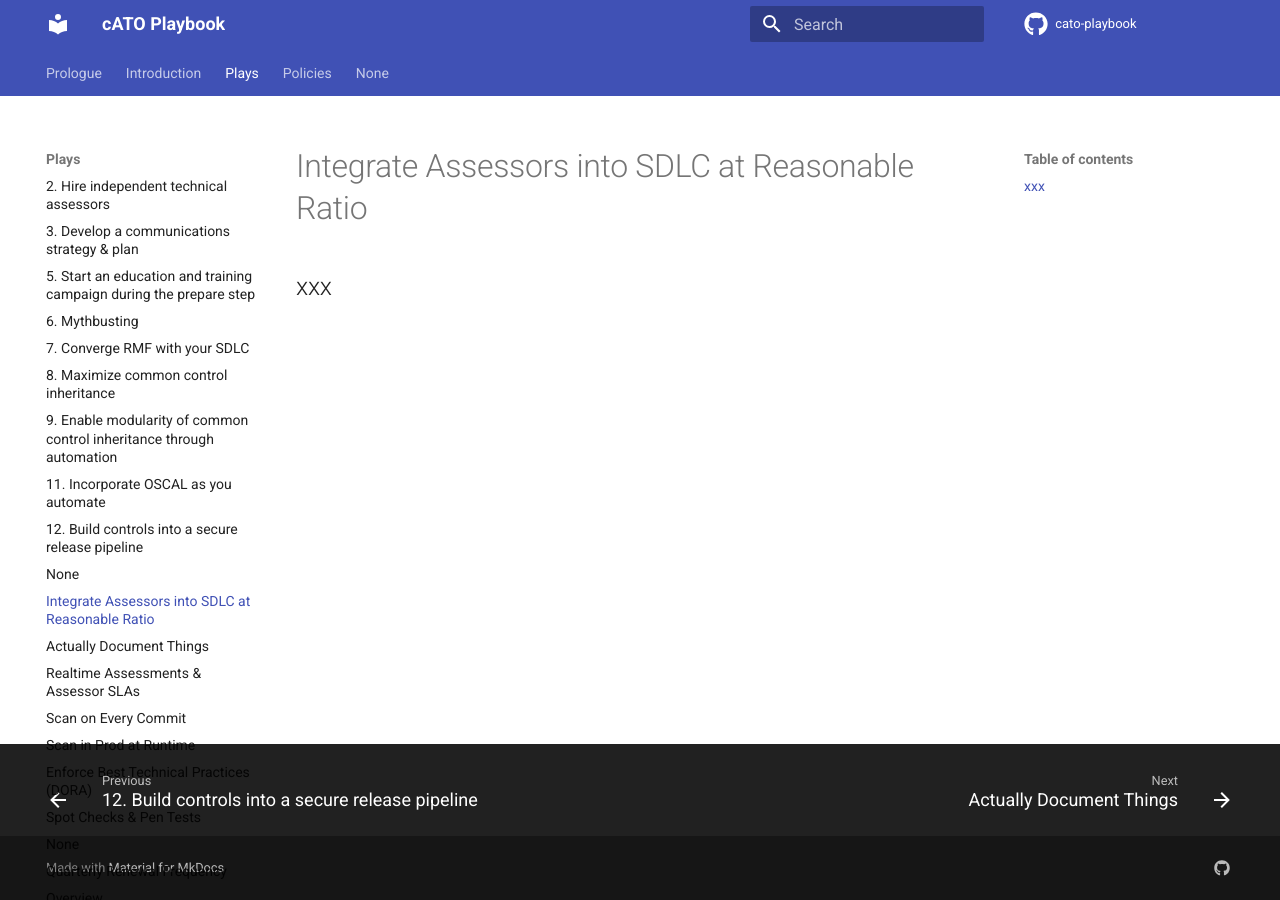
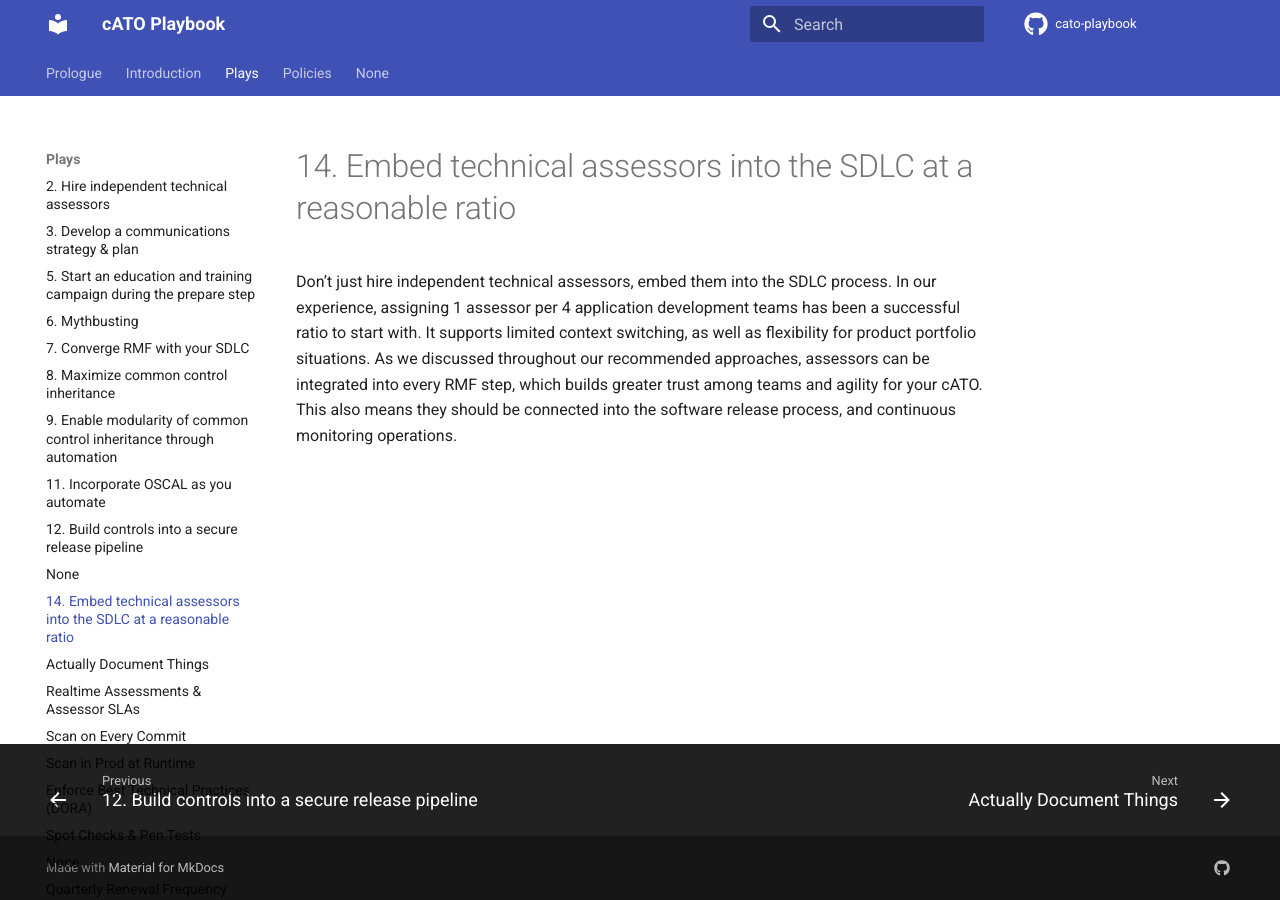
Before and after one commit to rise8-us/cato-playbook, an MkDocs documentation site: the page built from docs/integrate.md, in a window 1280 px wide. Built offline with MkDocs 1.6.1 and Material for MkDocs 9.7.7, drawn with Linux system fonts in a browser that asks for light colours; comment, search, counter and statistics services are not loaded.

Commit message:
Update integrate.md

```diff
--- a/docs/integrate.md
+++ b/docs/integrate.md
@@ -1,3 +1,3 @@
-# Integrate Assessors into SDLC at Reasonable Ratio
+# 14. Embed technical assessors into the SDLC at a reasonable ratio
 
-## xxx
+Don’t just hire independent technical assessors, embed them into the SDLC process. In our experience, assigning 1 assessor per 4 application development teams has been a successful ratio to start with. It supports limited context switching, as well as flexibility for product portfolio situations. As we discussed throughout our recommended approaches, assessors can be integrated into every RMF step, which builds greater trust among teams and agility for your cATO. This also means they should be connected into the software release process, and continuous monitoring operations.
```
